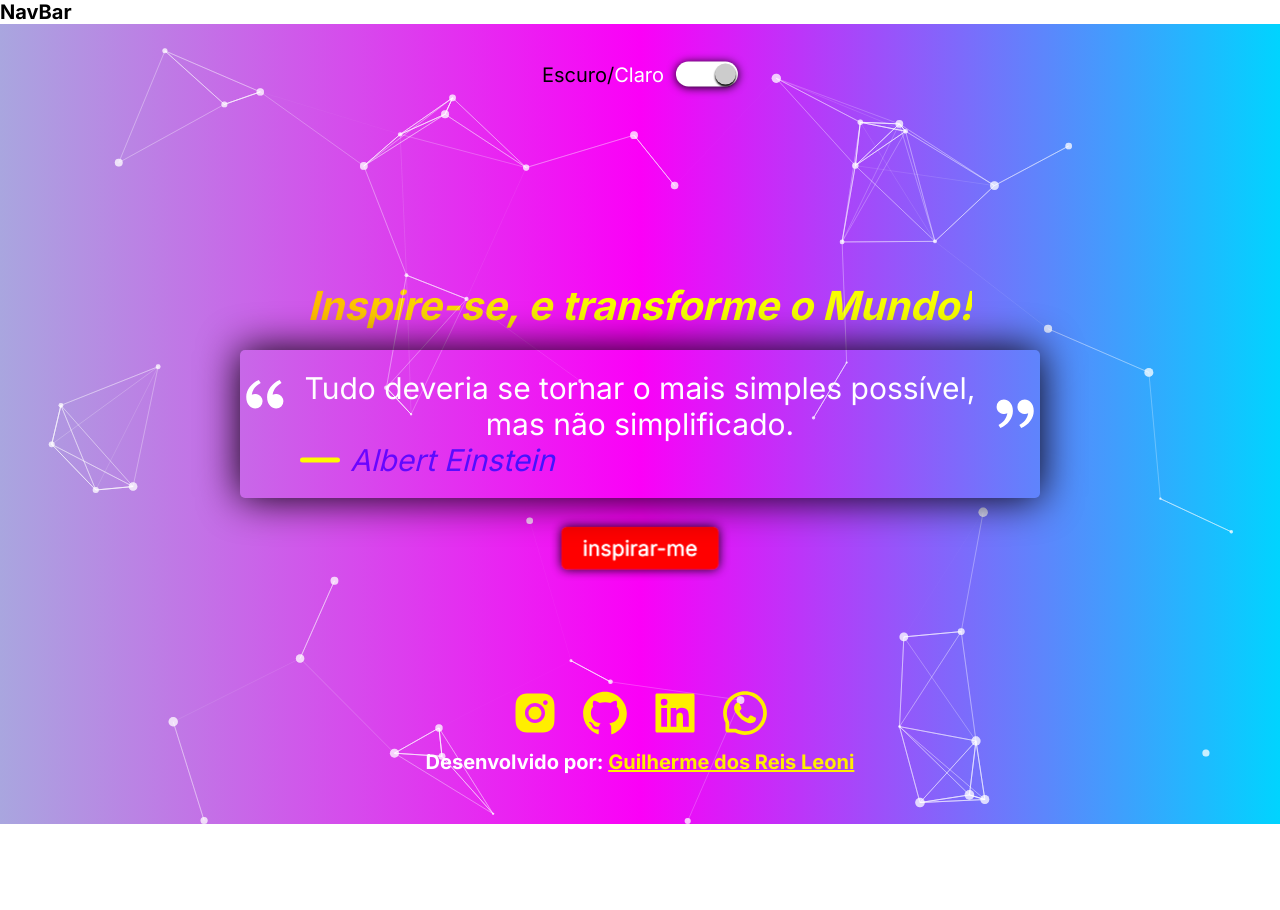
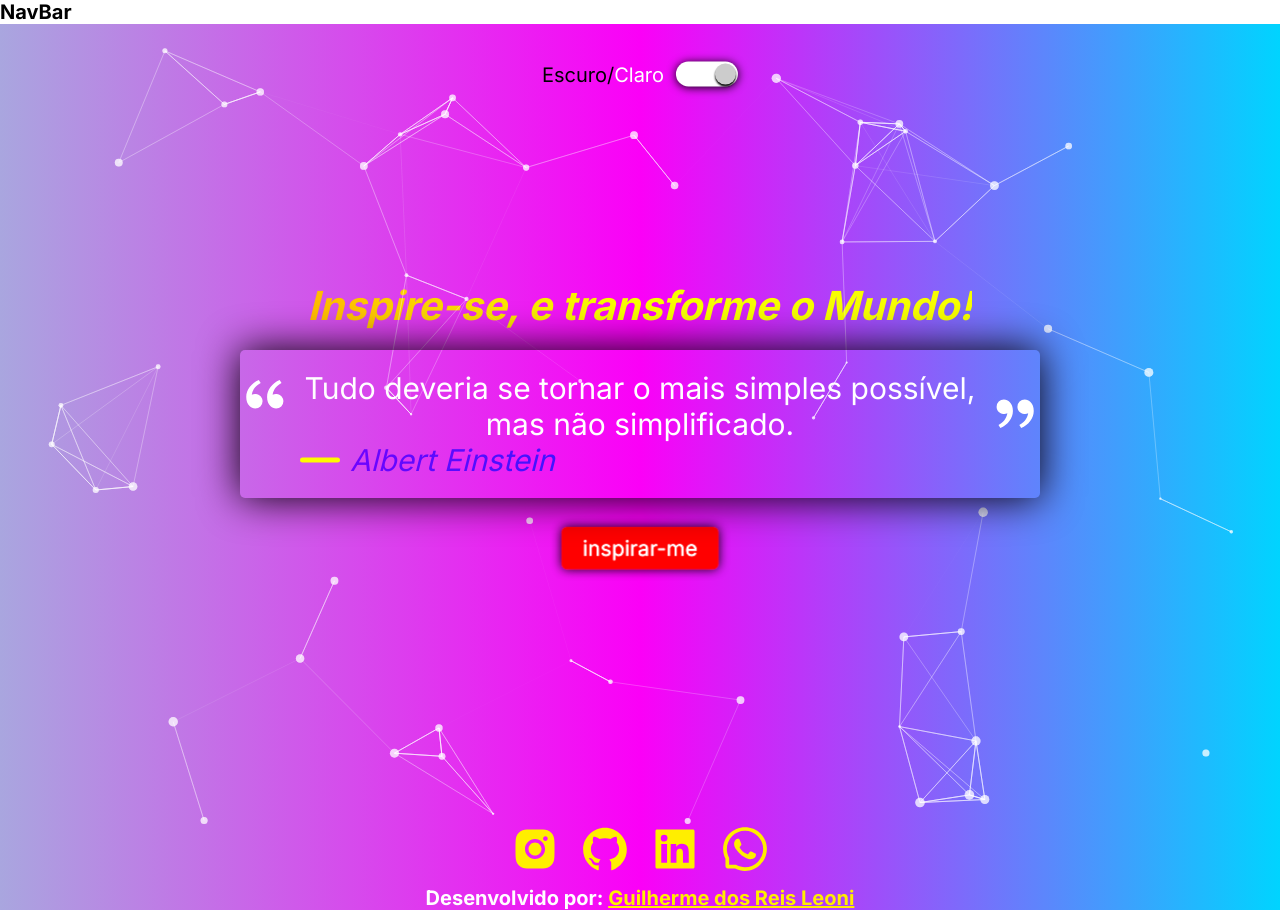
Before and after one commit to GuiLeoni14/Frases_ReactJs, a React (Vite) app: page / in a window 1280 px wide. Before the commit the page ends 824 px from the top, so only its background shows below. Built offline with nearby package versions, Linux system fonts and the light colour scheme; data requests are answered from the project's data file.

Commit message:
ajustando position

```diff
--- a/src/layout/Footer/styles.scss
+++ b/src/layout/Footer/styles.scss
@@ -1,8 +1,6 @@
 footer{
-    position: absolute;
-    bottom: 5rem;
     width: 100%;
-    left: 0;
+    background: linear-gradient(90deg, rgba(169,166,223,1) 0%, rgba(251,0,247,1) 50%, rgba(0,212,255,1) 100%);
     .container{
         .main-footer{
             width: 100%;
```
